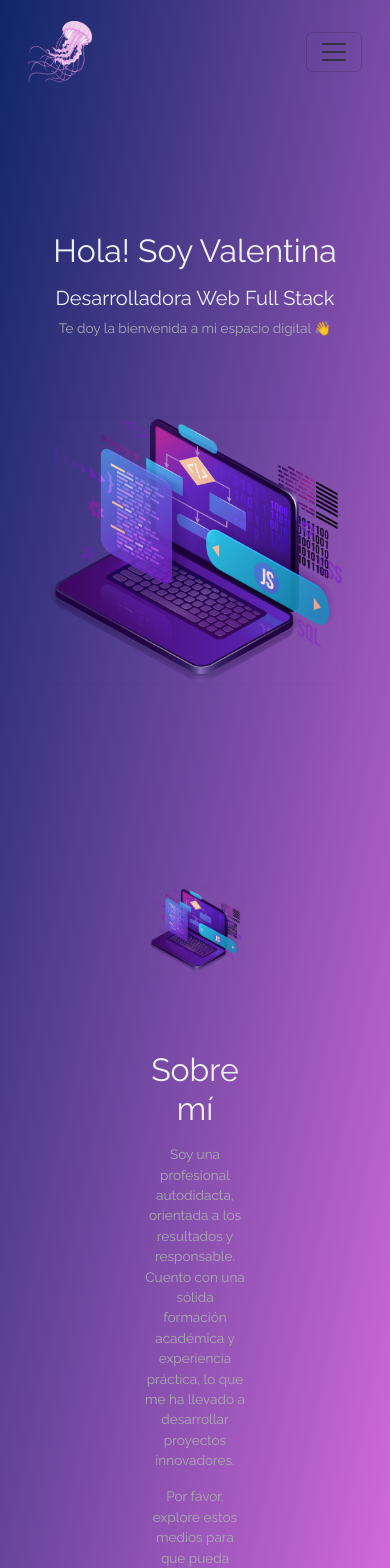
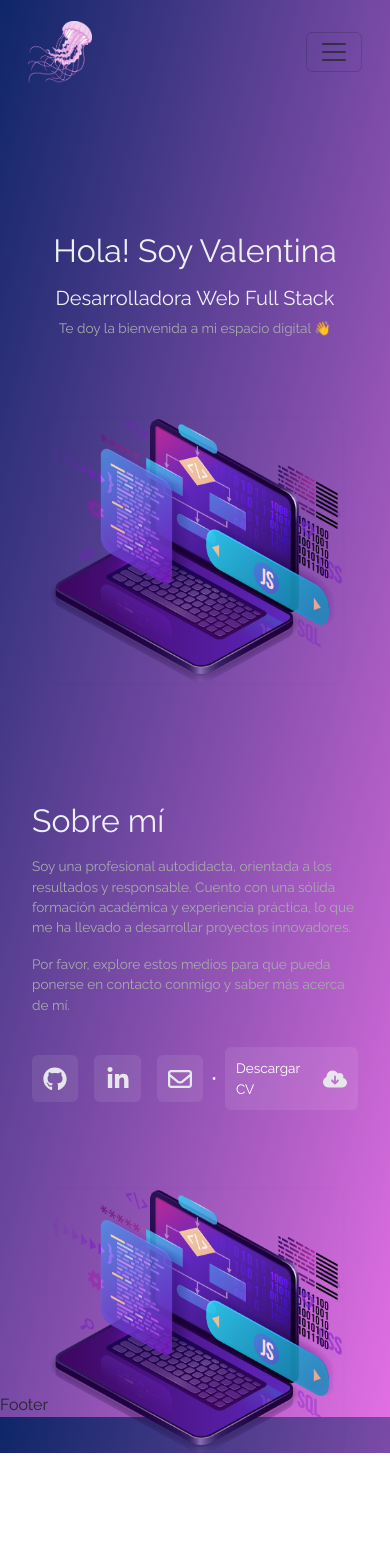
Before and after one commit to svalentinaog/portfolio-svalentinaog, a React (Vite) app: page / in a window 390 px wide. Shown: the top 1568 px of the page. After the commit the page ends 1453 px from the top, so only its background shows below. Built offline with nearby package versions, Linux system fonts and the light colour scheme; a web font is replaced by a local one.

Commit message:
Responsive

```diff
--- a/src/styles/globals.scss
+++ b/src/styles/globals.scss
@@ -20,3 +20,10 @@
   justify-content: center;
   gap: 7rem;
 }
+
+
+@media screen and (max-width: 767px) {
+  .landing-page {
+    padding: 0;
+  }
+}
--- a/src/styles/pages/_aboutme.scss
+++ b/src/styles/pages/_aboutme.scss
@@ -5,10 +5,12 @@
   // height: 100vh;
   margin-right: auto;
   margin-left: auto;
+
   display: flex;
   flex-direction: row;
   align-items: center;
   justify-content: space-between;
+
   gap: 2rem;
 }
 
@@ -211,24 +213,22 @@
 }
 
 @media screen and (max-width: 767px) {
-  .landing-page {
-    padding: 0;
-  }
-
   .container-aboutme {
-    padding-top: 7rem;
+    padding-top: 0;
     padding-left: 2rem;
     padding-right: 2rem;
     flex-direction: column;
     align-items: center;
-    justify-content: center;
-    height: 95vh;
+    justify-content: flex-start;
+    height: 70vh;
+    // height: 100%;
     gap: 5rem;
 
     .text-content-aboutme {
       width: 100%;
       max-width: 100%;
-      text-align: center;
+      order: 1;
+      // text-align: center;
 
       h1 {
         font-size: 2rem;
@@ -250,11 +250,12 @@
       display: flex;
       align-items: center;
       justify-content: center;
+      order: 2;
     }
 
     .my-info-container {
       display: flex;
-      flex-direction: column;
+      // flex-direction: column;
       align-items: center;
       gap: 0.5rem;
     }
--- a/src/styles/pages/_entry.scss
+++ b/src/styles/pages/_entry.scss
@@ -215,10 +215,6 @@
 }
 
 @media screen and (max-width: 767px) {
-  .landing-page {
-    padding: 0;
-  }
-
   .container-entry-home {
     padding-top: 7rem;
     padding-left: 2rem;
```
